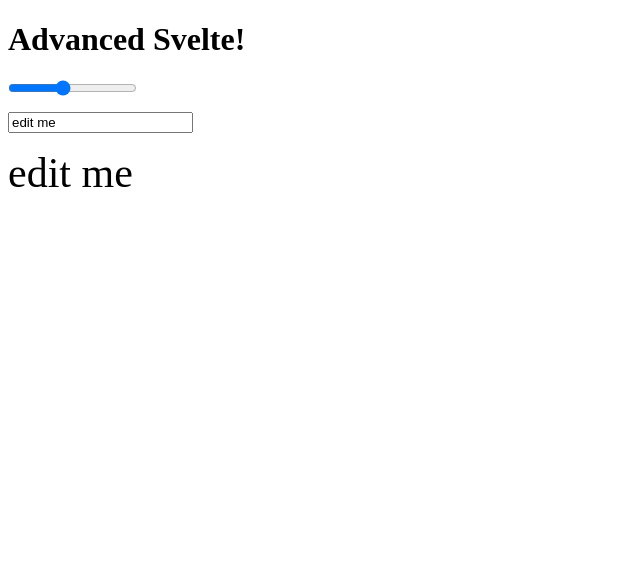
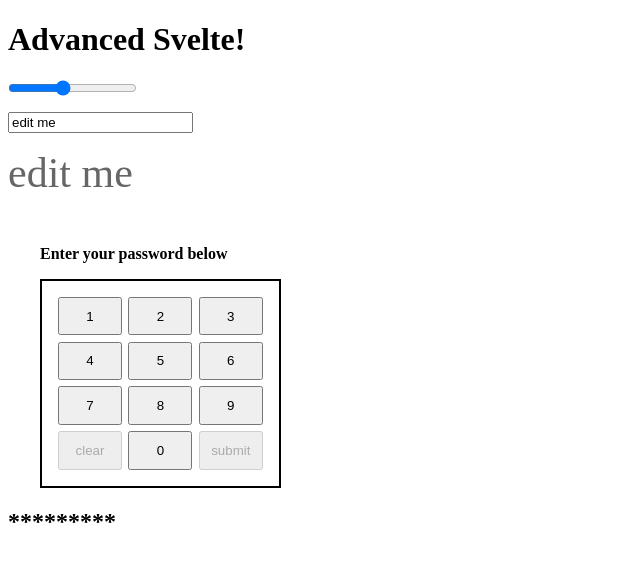
Before and after one commit to Waldemar-00/SVELTE-advanced-, a SvelteKit app: page / in a window 1280 px wide. Shown: the top 562 px of the page, without its empty margins (0-640 px from the left). Built offline with nearby package versions, Linux system fonts and the light colour scheme.

Commit message:
Created a keyboard for a password and raised it up to the parent component.

```diff
--- a/src/components/Dimensions.svelte
+++ b/src/components/Dimensions.svelte
@@ -10,12 +10,13 @@
 <input type="text" bind:value={text} />
 
 <div bind:clientHeight={h} bind:clientWidth={w}>
-	<span style="font-size:{size}px">{text}</span>
+	<span style="font-size:{size}px; color: {text}">{text}</span>
 </div>
 
 <style>
 	div {
 		display: inline-block;
+		color: #666;
 	}
 	input {
 		display: block;
--- /dev/null
+++ b/src/components/Keyboard.svelte
@@ -0,0 +1,62 @@
+<script>
+	// @ts-nocheck
+	import { createEventDispatcher } from 'svelte';
+	let dispatch = createEventDispatcher();
+	let btns = [1, 2, 3, 4, 5, 6, 7, 8, 9, 'clear', 0, 'submit'];
+	let pin = '';
+	let msg = 'Enter your password below';
+	function createPasswordHandler(value) {
+		pin += value;
+	}
+	function createNewEventHandler() {
+		dispatch('sbm', {
+			pin: pin
+		});
+	}
+	function clearPinHandler() {
+		pin = '';
+	}
+</script>
+
+<h1>{pin ? pin : msg}</h1>
+<div>
+	{#each btns as value, index (index)}
+		<button
+			disabled={typeof value === 'number'
+				? false
+				: value === 'clear' && pin
+					? false
+					: value === 'submit' && pin.length > 7
+						? false
+						: true}
+			on:click={() => {
+				if (typeof value !== 'string') {
+					createPasswordHandler(value);
+				} else if (value === 'submit') {
+					createNewEventHandler();
+				} else if (value === 'clear') {
+					clearPinHandler();
+				}
+			}}>{value}</button
+		>
+	{:else}
+		<p>Something is broken...</p>
+	{/each}
+</div>
+
+<style>
+	h1 {
+		font-size: 1rem;
+		margin: 3rem 0 1rem 2rem;
+	}
+	div {
+		display: grid;
+		grid-template-columns: repeat(3, 4rem);
+		grid-template-rows: repeat(4, 2.4rem);
+		gap: 0.4rem;
+		padding: 1rem;
+		border: 2px solid black;
+		width: fit-content;
+		margin-left: 2rem;
+	}
+</style>
--- a/src/routes/+page.svelte
+++ b/src/routes/+page.svelte
@@ -13,6 +13,12 @@
 	// import Todos from '../components/Todos.svelte';
 	// import Video from '../components/Video.svelte';
 	import Dimensions from '../components/Dimensions.svelte';
+	import Keyboard from '../components/Keyboard.svelte';
+
+	let password = '*********';
+	function getPassword(e) {
+		password = e.detail.pin;
+	}
 	// import { counter } from '$lib/index';
 	// import { object } from '$lib/index';
 	// let persons = [
@@ -48,3 +54,5 @@
 <!-- <Todos /> -->
 <!-- <Video /> -->
 <Dimensions />
+<Keyboard on:sbm={getPassword} />
+<h2>{password}</h2>
```
